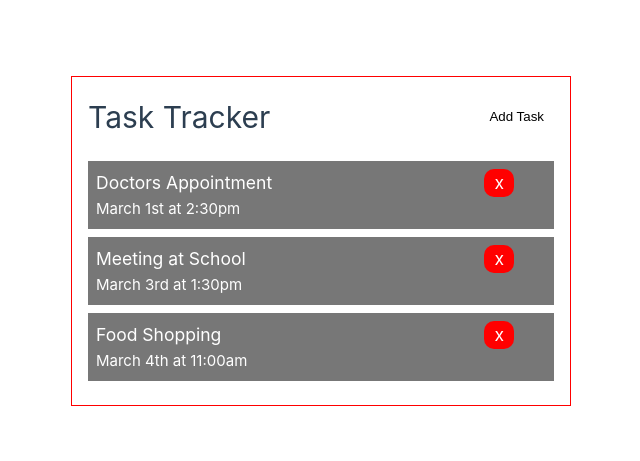
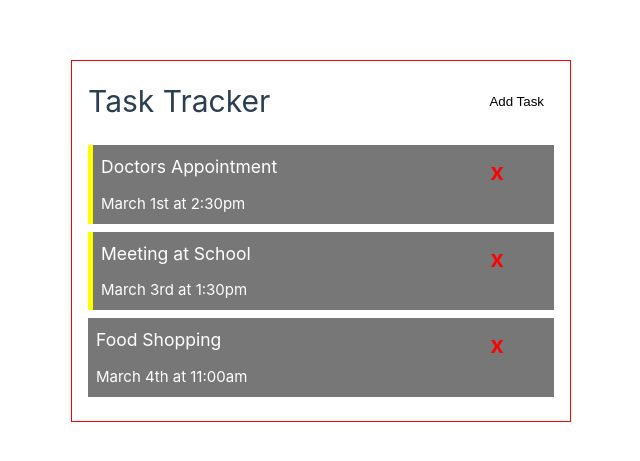
Before and after one commit to krownlesskev/vue-task-tracker, a Vue app: page / in a window 1280 px wide. Shown: the part 159-620 px from the top of the page, without its empty margins (319-959 px from the left). Built offline with nearby package versions, Linux system fonts and the light colour scheme.

Commit message:
added functionality for deleting tasks

```diff
--- a/src/App.vue
+++ b/src/App.vue
@@ -6,7 +6,7 @@ import Tasks from './components/Tasks.vue';
 <template>
   <div class="container">
     <Header  title="Task Tracker"/>
-    <Tasks :tasks="tasks"/>
+    <Tasks @delete-task="deleteTask" :tasks="tasks"/>
   </div>
 </template>
 
@@ -16,6 +16,11 @@ export default {
   data() {
     return {
       tasks: []
+    }
+  },
+  methods: {
+    deleteTask(id) {
+      this.tasks = this.tasks.filter((task) => task.id !== id)
     }
   },
   created() {
--- a/src/components/Task.vue
+++ b/src/components/Task.vue
@@ -1,7 +1,7 @@
 <template>
-    <div class="task">
+    <div :class="[task.reminder ? 'reminder' : '', 'task']">
         <h3>{{task.text}}
-            <p class="delete-btn">x</p>
+            <p @click="onDelete(task.id)" class="delete-btn">x</p>
         </h3>
         <p>{{task.day}}</p>
     </div>
@@ -11,24 +11,31 @@
 export default {
     name: "Task",
     props: {
-        task: Object
+        task: Object,
+    },
+    methods: {
+        onDelete(id) {
+            this.$emit('delete-task', id)
+        },
     }
 }
+
 
 </script>
 
 
-<style scope>
+<style>
 .task {
     background-color: #777;
     margin: .5rem 0;
     padding: .5rem;
     color: #fff;
     transition: .3s;
+
 }
 
 .task.reminder {
-    border-left: 2px solid yellow;
+    border-left: 5px solid yellow;
 }
 
 h3 {
@@ -38,7 +45,9 @@ h3 {
 
 .delete-btn {
     margin-right: 2rem;
-    background-color: red;
+    color: red;
+    font-size: 24px;
+    font-weight: 600;
     border-radius: 10px;
     padding: 0 10px;
     transition: .3s;
@@ -46,7 +55,7 @@ h3 {
 
 .delete-btn:hover {
     cursor: pointer;
-    transform: scale(1.25);
+    transform: scale(1.5);
     transition: .3s;
 }
 </style>
--- a/src/components/Tasks.vue
+++ b/src/components/Tasks.vue
@@ -4,7 +4,7 @@ import Task from './Task.vue';
 
 <template>
     <div :key="task.id" v-for="task in tasks">
-        <Task :task="task" />
+        <Task @delete-task="$emit('delete-task', task.id)" :task="task" />
     </div>
 </template>
 
@@ -13,6 +13,7 @@ import Task from './Task.vue';
         name: 'Tasks',
         props: {
             tasks: Array
-        }
+        },
+    emits: ['delete-task'],
     }
 </script>
```
